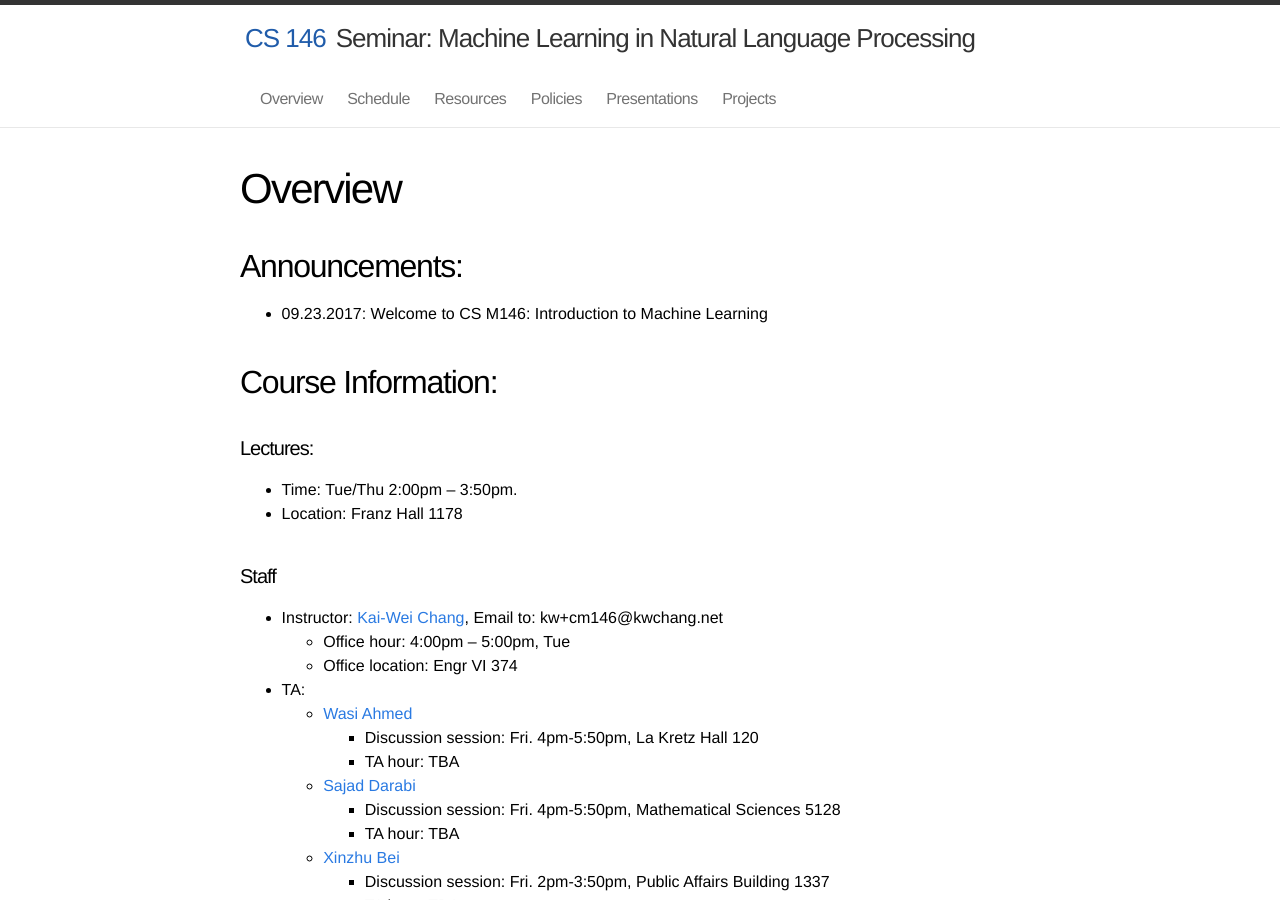
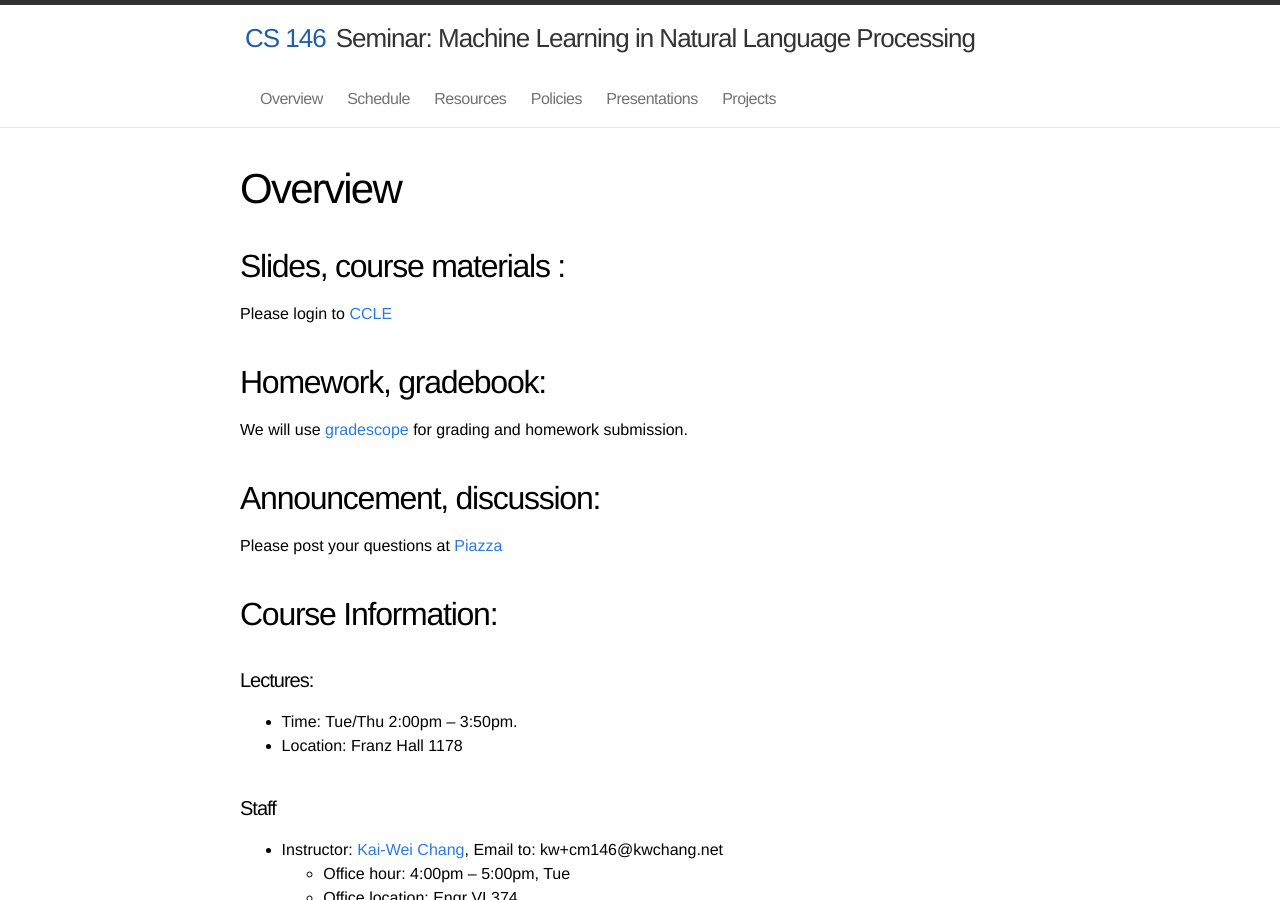
Before and after one commit to uclanlp/CSM146, a Jekyll site: the page built from 1_overview.md, in a window 1280 px wide and 900 px high. Built offline with Jekyll 4.4.1, drawn with Linux system fonts in a browser that asks for light colours.

Commit message:
Update 1_overview.md

```diff
--- a/1_overview.md
+++ b/1_overview.md
@@ -5,8 +5,15 @@ permalink: /overview
 name: 1
 ---
 
-## Announcements:
-  * 09.23.2017: Welcome to CS M146: Introduction to Machine Learning
+## Slides, course materials :
+Please login to [CCLE](https://ccle.ucla.edu/course/view/18W-COMSCIM146-1)
+
+## Homework, gradebook:
+We will use [gradescope](https://gradescope.com/) for grading and homework submission.
+
+## Announcement, discussion:
+Please post your questions at [Piazza](piazza.com/ucla/winter2018/m146)
+
 
 ## Course Information:
 #### Lectures:
```
